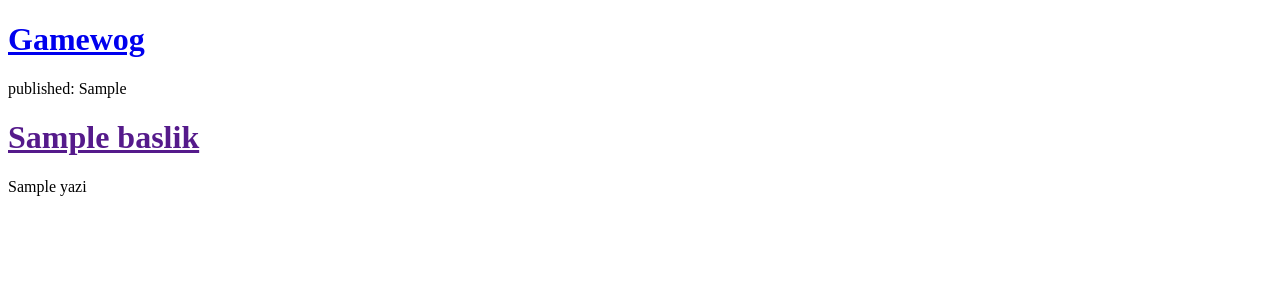
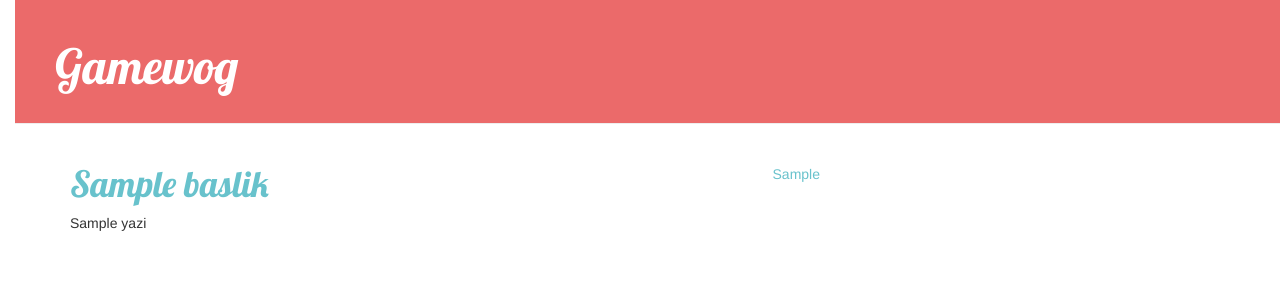
Before and after one commit to MehmetFurkanHaksever/ilk-blogum, a Django app: template blog/templates/blog/post_list.html in a window 1280 px wide. Shown: the top 302 px of the page. Run offline with Django 3.2, Linux system fonts and the light colour scheme; the template is opened without the code that fills it: most values are stand-ins (such as "Sample title", 1, 10 or a date in 2020); some libraries are stand-ins or nearby versions.

Commit message:
Header gibi ozellikler ekledim

```diff
--- /dev/null
+++ b/blog/static/css/blog.css
@@ -0,0 +1,54 @@
+h1 a {
+    color: #FCA205;
+    font-family: 'Lobster';
+}
+body {
+    padding-left: 15px;
+}
+.page-header {
+    background-color: #EB6A6A;
+    margin-top: 0;
+    padding: 20px 20px 20px 40px;
+}
+
+.page-header h1, .page-header h1 a, .page-header h1 a:visited, .page-header h1 a:active {
+    color: #ffffff;
+    font-size: 36pt;
+    text-decoration: none;
+}
+
+.content {
+    margin-left: 40px;
+}
+
+h1, h2, h3, h4 {
+    font-family: 'Lobster', cursive;
+}
+
+.date {
+    float: right;
+    color: #68C2CC;
+}
+
+.save {
+    float: right;
+}
+
+.post-form textarea, .post-form input {
+    width: 100%;
+}
+
+.top-menu, .top-menu:hover, .top-menu:visited {
+    color: #68C2CC;
+    float: right;
+    font-size: 26pt;
+    margin-right: 20px;
+}
+
+.post {
+    margin-bottom: 70px;
+}
+
+.post h1 a, .post h1 a:visited {
+    color: #68C2CC;
+}
--- a/blog/templates/blog/post_list.html
+++ b/blog/templates/blog/post_list.html
@@ -1,19 +1,36 @@
 <!DOCTYPE html>
+{% load staticfiles %}
 <html>
     <head>
         <title>Gamewog</title>
+        <link rel="stylesheet" href="//maxcdn.bootstrapcdn.com/bootstrap/3.2.0/css/bootstrap.min.css">
+        <link rel="stylesheet" href="//maxcdn.bootstrapcdn.com/bootstrap/3.2.0/css/bootstrap-theme.min.css">
+        <link rel="stylesheet" href="{% static 'css/blog.css' %}">
+        <link href="http://fonts.googleapis.com/css?family=Lobster&subset=latin,latin-ext" rel="stylesheet" type="text/css">
     </head>
-    <body>
-        <div>
+    <div class="page-header">
     <h1><a href="/">Gamewog</a></h1>
 </div>
 
-{% for post in posts %}
-    <div>
-        <p>published: {{ post.yayinlama_tarihi }}</p>
-        <h1><a href="">{{ post.baslik }}</a></h1>
-        <p>{{ post.yazi|linebreaks }}</p>
+    <body>
+
+
+        {% for post in posts %}
+            <div class="content container">
+    <div class="row">
+        <div class="col-md-8">
+            {% for post in posts %}
+                <div class="post">
+                    <div class="date">
+                        {{ post.yayinlama_tarihi }}
+                    </div>
+                    <h1><a href="">{{ post.baslik }}</a></h1>
+                    <p>{{ post.yazi|linebreaks }}</p>
+                </div>
+            {% endfor %}
+        </div>
     </div>
-{% endfor %}
+</div>
+        {% endfor %}
     </body>
 </html>
```
